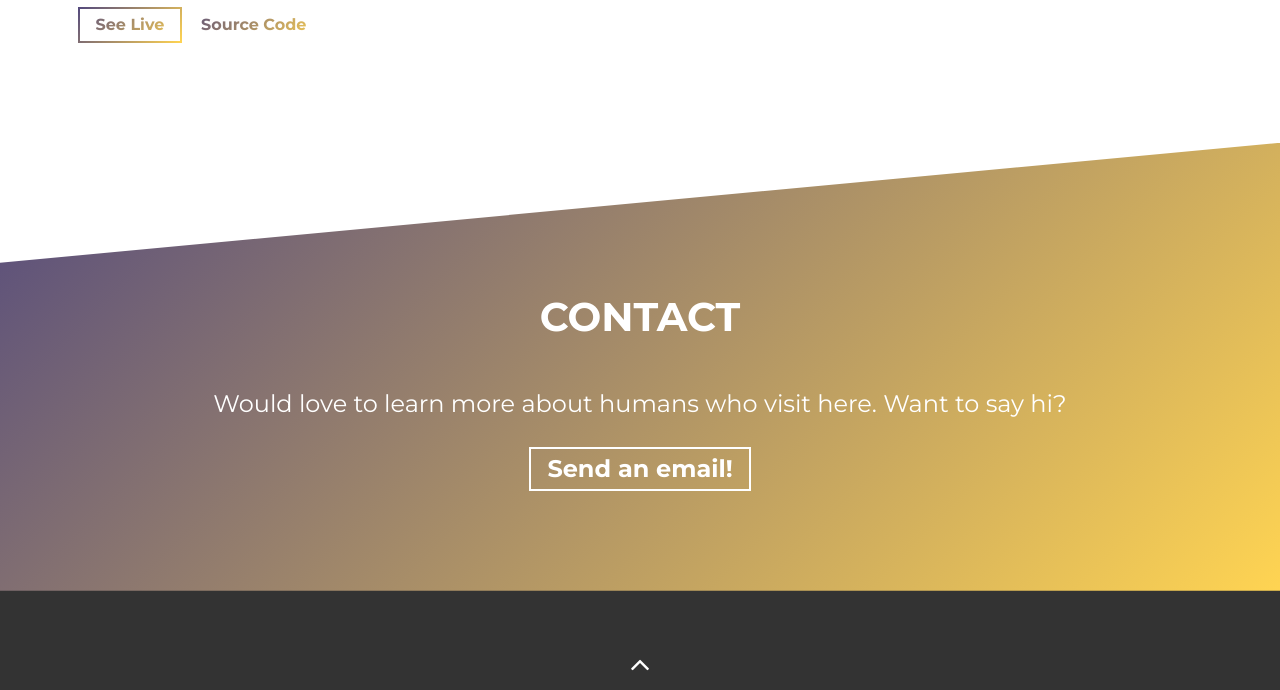
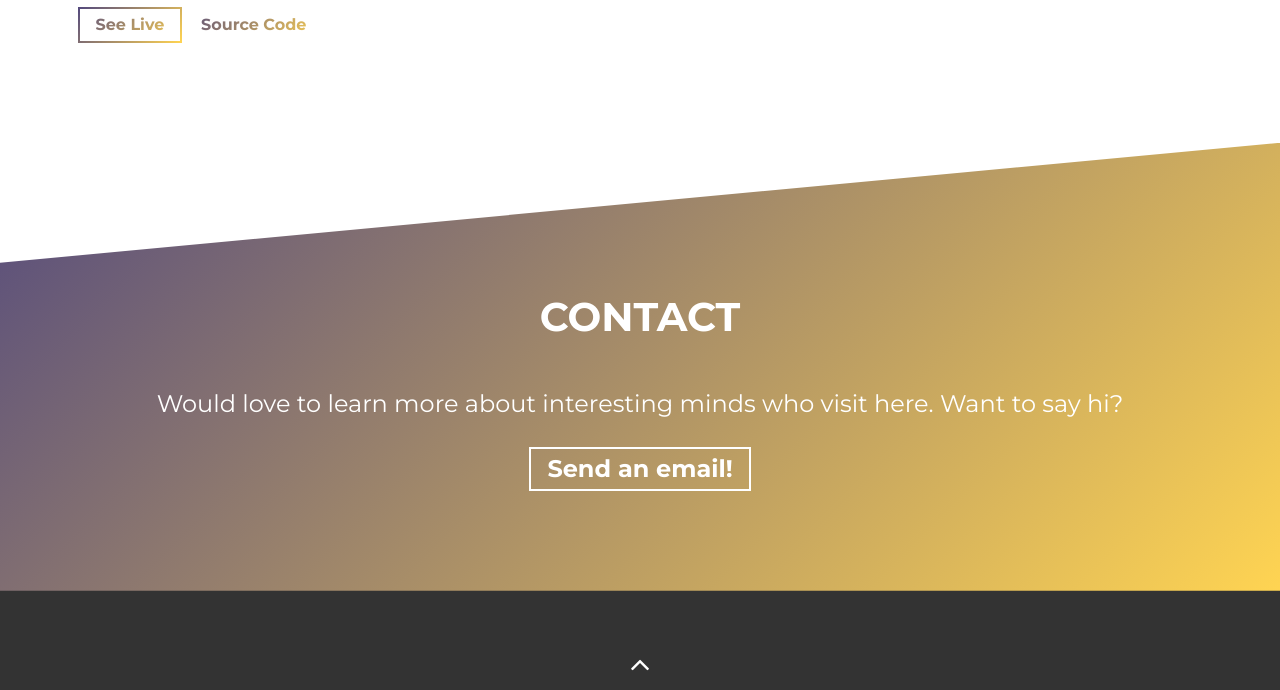
Before and after one commit to HoMaYoO-N/MyPersonalWebsite, a website built with Parcel: page src/index.html in a window 1280 px wide. Shown: the part 5925-6615 px from the top of the page. Built offline with nearby package versions, Linux system fonts and the light colour scheme.

Commit message:
Update index.html

```diff
--- a/src/index.html
+++ b/src/index.html
@@ -477,7 +477,7 @@
       <div class="container">
         <h2 class="section-title">Contact</h2>
         <div class="contact-wrapper load-hidden">
-          <p class="contact-wrapper__text">Would love to learn more about humans who visit here. Want to say hi?</p>
+          <p class="contact-wrapper__text">Would love to learn more about interesting minds who visit here. Want to say hi?</p>
           <a
             rel="noreferrer"
             target="_blank"
```
